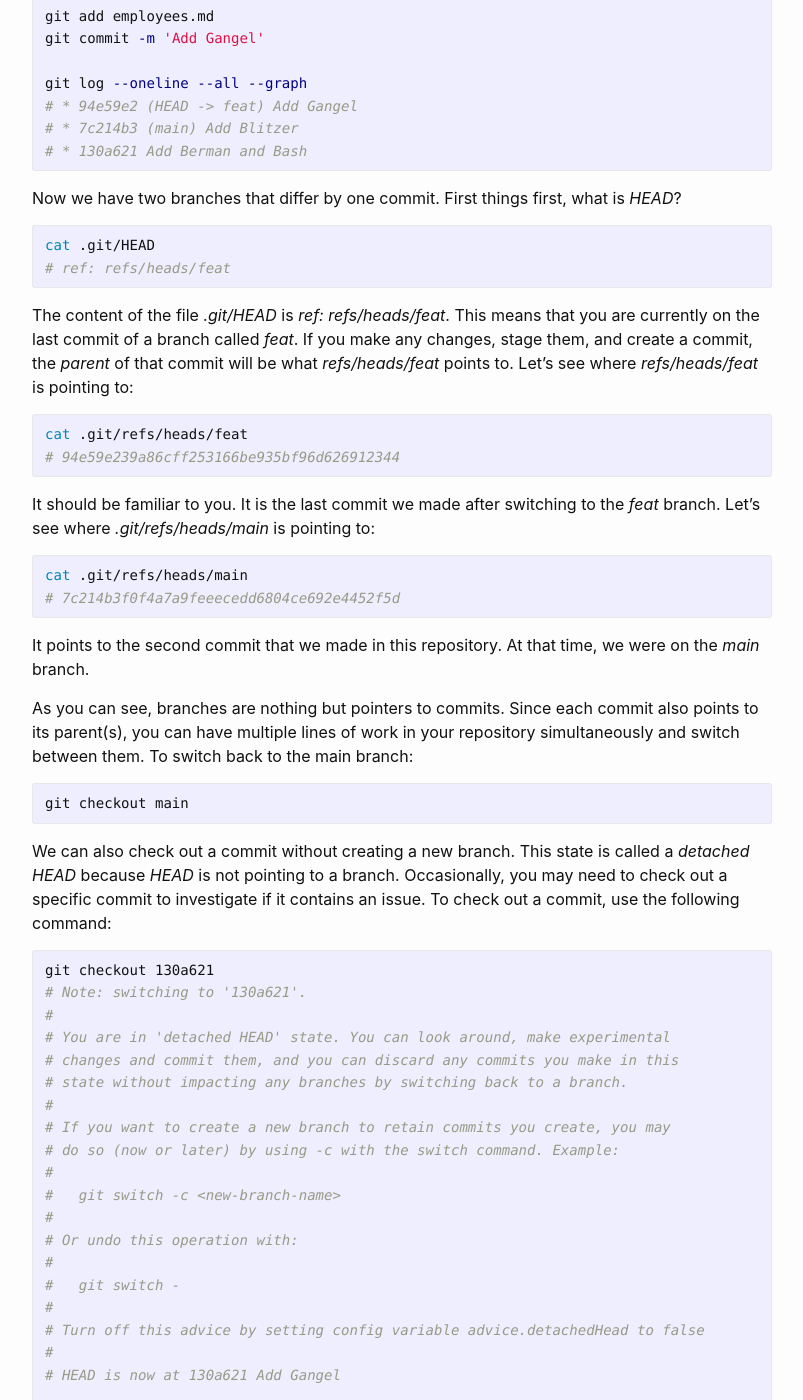
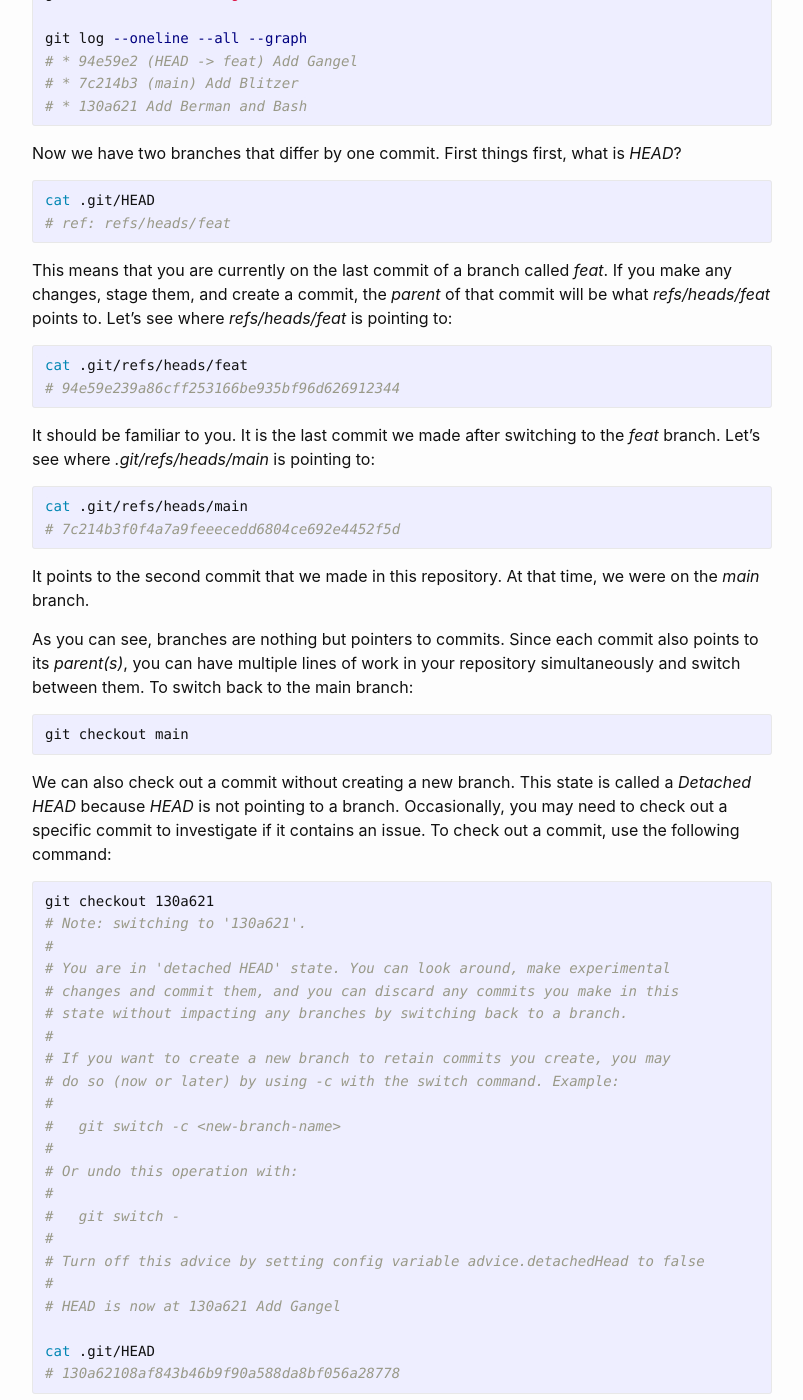
Before and after one commit to MhmRhm/DotBashHistory, a Jekyll site: the page built from docs/_posts/2024-05-15-eat-git-part-2.md, in a window 1280 px wide and 1400 px high, scrolled down 4346 px. Shown: the whole window, without its empty margins (238-1041 px from the left). Built offline with Jekyll 4.4.1, drawn with Linux system fonts in a browser that asks for light colours; comment, search, counter and statistics services are not loaded; some of the changed text lies outside the part shown.

Commit message:
Update 2024-05-15-eat-git-part-2.md

````diff
--- a/docs/_posts/2024-05-15-eat-git-part-2.md
+++ b/docs/_posts/2024-05-15-eat-git-part-2.md
@@ -228,11 +226,10 @@ cat .git/HEAD
 # ref: refs/heads/feat
 ```
 
-The content of the file *.git/HEAD* is *ref: refs/heads/feat*. This means that
-you are currently on the last commit of a branch called *feat*. If you make any
-changes, stage them, and create a commit, the *parent* of that commit will be
-what *refs/heads/feat* points to. Let's see where *refs/heads/feat* is pointing
-to:
+This means that you are currently on the last commit of a branch called *feat*.
+If you make any changes, stage them, and create a commit, the *parent* of that
+commit will be what *refs/heads/feat* points to. Let's see where
+*refs/heads/feat* is pointing to:
 
 ```bash
 cat .git/refs/heads/feat
@@ -251,7 +248,7 @@ It points to the second commit that we made in this repository. At that time, we
 were on the *main* branch.
 
 As you can see, branches are nothing but pointers to commits. Since each commit
-also points to its parent(s), you can have multiple lines of work in your
+also points to its *parent(s)*, you can have multiple lines of work in your
 repository simultaneously and switch between them. To switch back to the main
 branch:
 
@@ -260,7 +257,7 @@ git checkout main
 ```
 
 We can also check out a commit without creating a new branch. This state is
-called a *detached HEAD* because *HEAD* is not pointing to a branch.
+called a *Detached HEAD* because *HEAD* is not pointing to a branch.
 Occasionally, you may need to check out a specific commit to investigate if it
 contains an issue. To check out a commit, use the following command:
 
@@ -315,7 +312,7 @@ git diff --staged
 ```
 
 We need our directory structure to be recorded in the commit. Let's create a
-tree object from the *index*:
+tree object from the *Index*:
 
 ```bash
 cat employees.md
````
Also changed, not shown: other parts of docs/_posts/2024-05-15-eat-git-part-2.md (+0 -2 lines).
